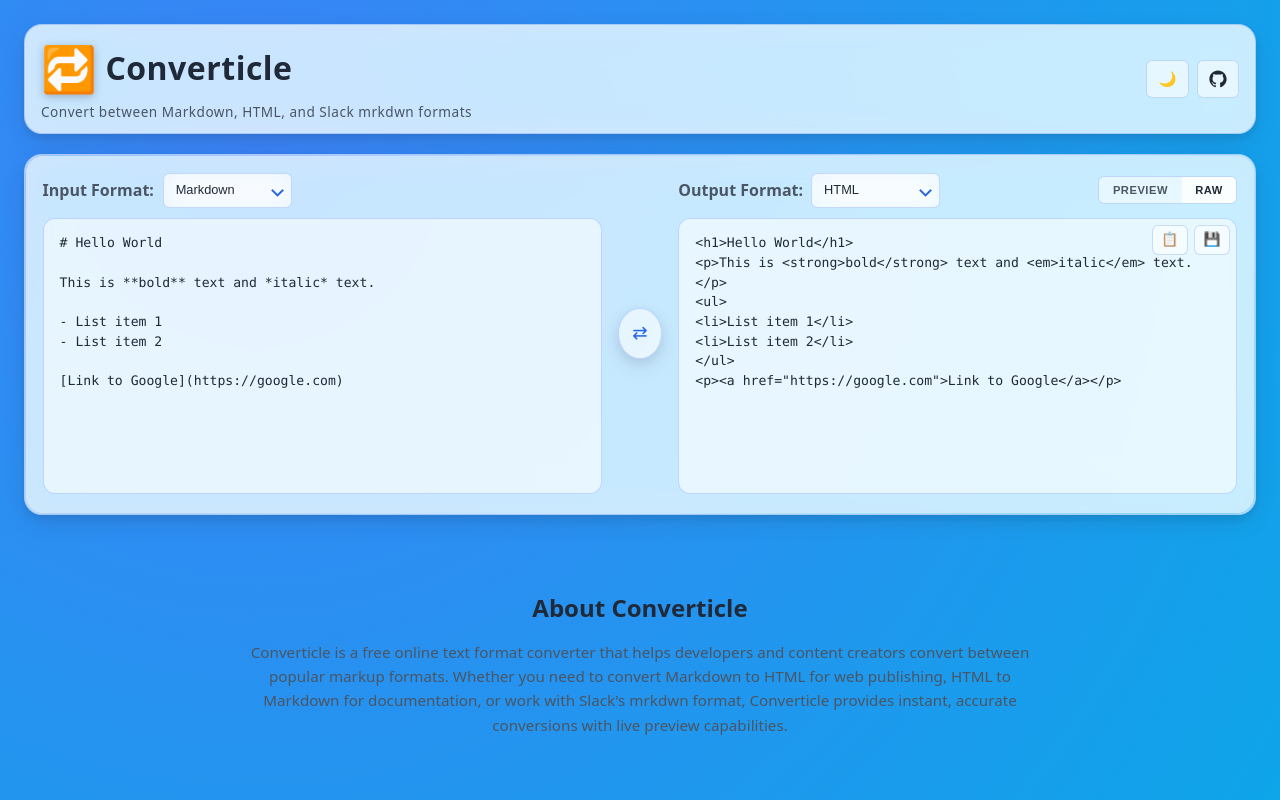
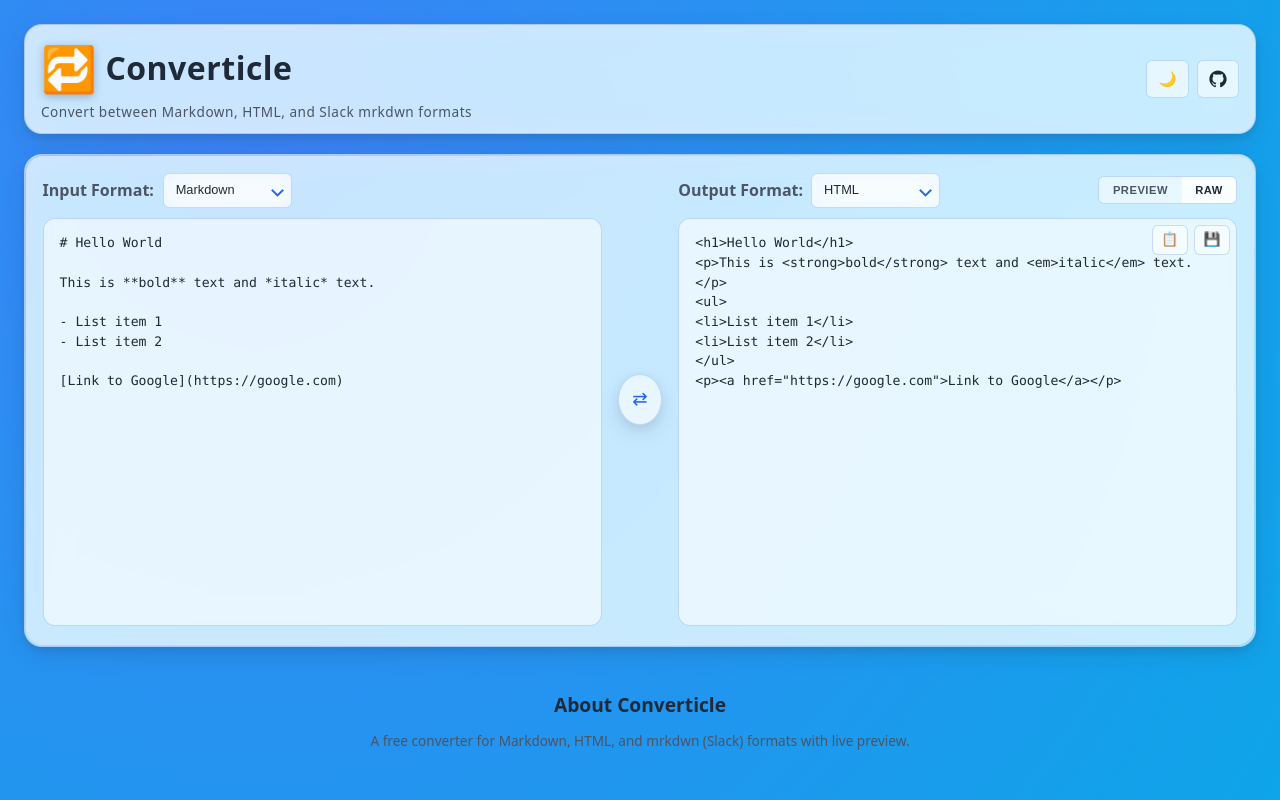
Before and after one commit to alexs333/converticle, a SvelteKit app: page / in a window 1280 px wide. Built offline with nearby package versions, Linux system fonts and the light colour scheme.

Commit message:
fix: smaller footer

```diff
--- a/src/routes/+page.svelte
+++ b/src/routes/+page.svelte
@@ -297,7 +297,7 @@
 	<footer class="app-footer">
 		<section class="feature-description">
 			<h2>About Converticle</h2>
-			<p>Converticle is a free online text format converter that helps developers and content creators convert between popular markup formats. Whether you need to convert Markdown to HTML for web publishing, HTML to Markdown for documentation, or work with Slack's mrkdwn format, Converticle provides instant, accurate conversions with live preview capabilities.</p>
+			<p>A free converter for Markdown, HTML, and mrkdwn (Slack) formats with live preview.</p>
 		</section>
 	</footer>
 
@@ -396,10 +396,10 @@
 	.text-area::-webkit-scrollbar-thumb:hover, .preview::-webkit-scrollbar-thumb:hover { filter:brightness(1.15); }
 	.sr-only { position:absolute; width:1px; height:1px; padding:0; margin:-1px; overflow:hidden; clip:rect(0 0 0 0); white-space:nowrap; border:0; }
 
-	.app-footer { margin-top: 2rem; padding: 1.5rem 0; }
-	.feature-description { max-width: 800px; margin: 0 auto; text-align: center; }
-	.feature-description h2 { font-size: 1.5rem; margin-bottom: 1rem; color: var(--text-primary); font-weight: 600; }
-	.feature-description p { color: var(--text-secondary); line-height: 1.6; font-size: 0.95rem; }
+	.app-footer { margin-top: 1rem; padding: 0.75rem 0; }
+	.feature-description { max-width: 600px; margin: 0 auto; text-align: center; }
+	.feature-description h2 { font-size: 1.2rem; margin-bottom: 0.5rem; color: var(--text-primary); font-weight: 600; }
+	.feature-description p { color: var(--text-secondary); line-height: 1.4; font-size: 0.85rem; }
 
 	@media (max-width: 900px) { .converter { grid-template-columns:1fr; } .conversion-controls { order:-1; } }
 	@media (max-width: 600px) { .branding h1 { font-size:1.6rem; } .tagline { display:none; } }
```
